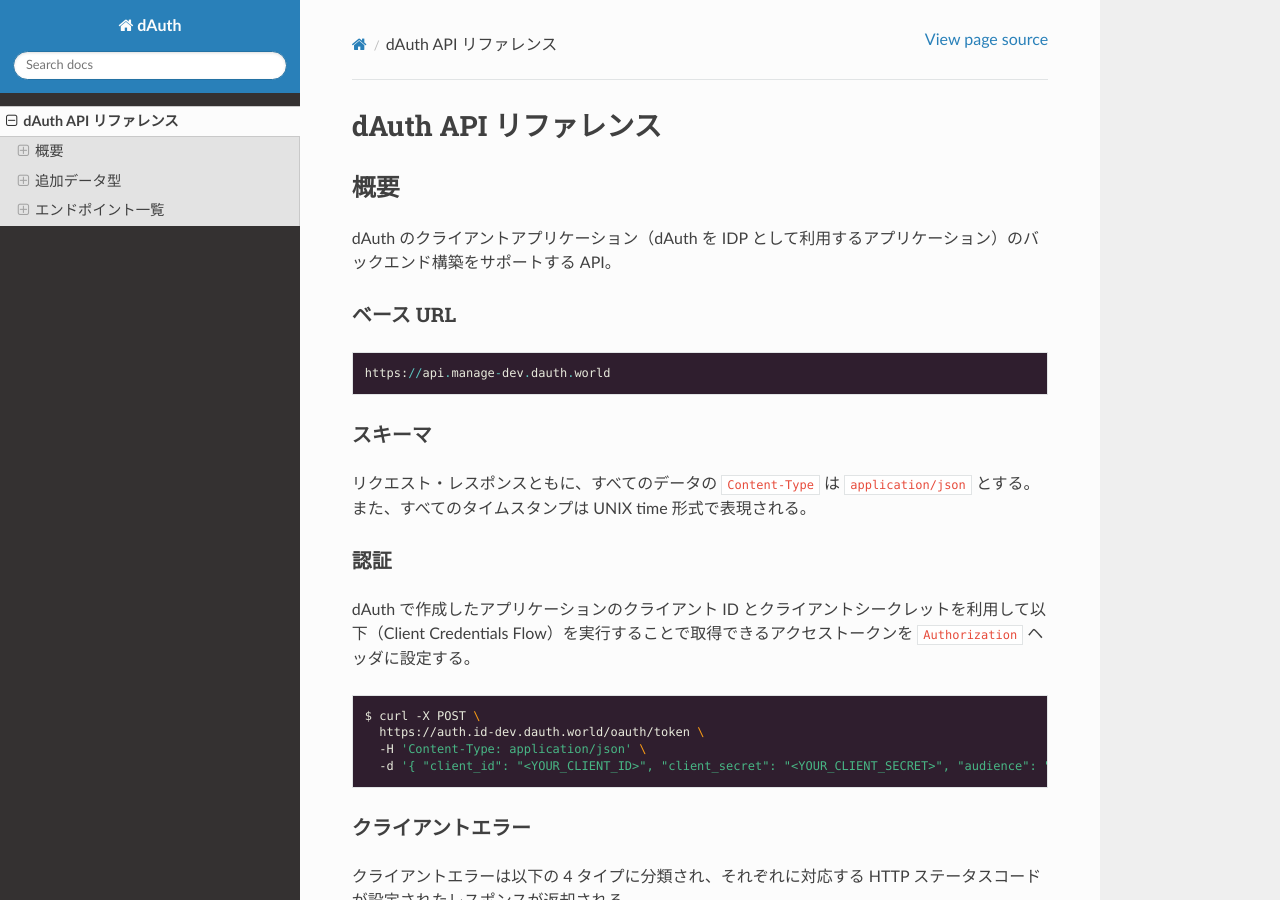
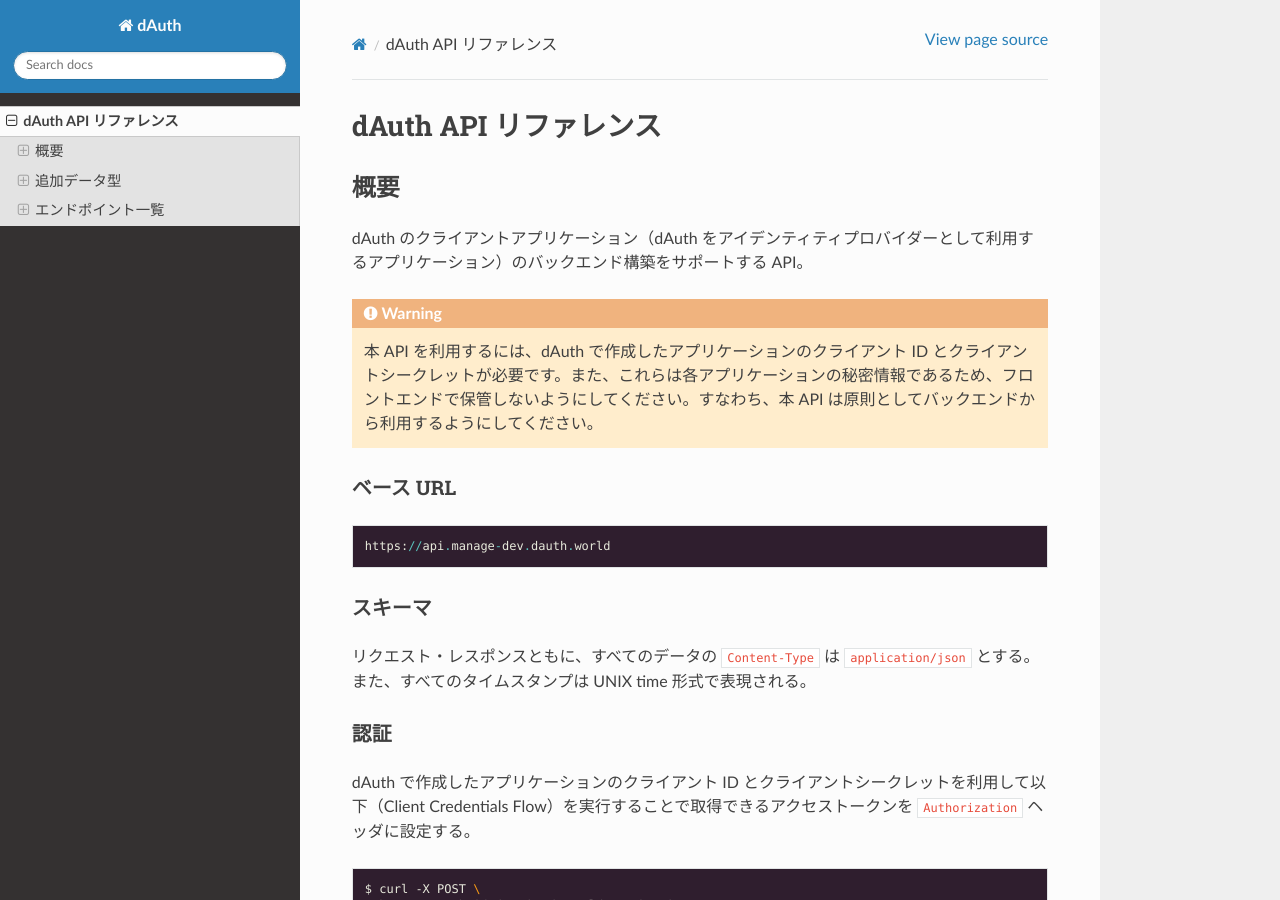
Before and after one commit to SIVIRA/unwallet-ent-dev-documents, a Sphinx documentation site: the page built from docs/dauth-api.rst, in a window 1280 px wide and 900 px high. Built offline with Sphinx 7.4.7 and the Read the Docs theme 2.0.0, drawn with Linux system fonts in a browser that asks for light colours.

Commit message:
add warnings

```diff
--- a/docs/dauth-api.rst
+++ b/docs/dauth-api.rst
@@ -5,7 +5,11 @@
 概要
 ====
 
-dAuth のクライアントアプリケーション（dAuth を IDP として利用するアプリケーション）のバックエンド構築をサポートする API。
+dAuth のクライアントアプリケーション（dAuth をアイデンティティプロバイダーとして利用するアプリケーション）のバックエンド構築をサポートする API。
+
+.. warning::
+
+  本 API を利用するには、dAuth で作成したアプリケーションのクライアント ID とクライアントシークレットが必要です。また、これらは各アプリケーションの秘密情報であるため、フロントエンドで保管しないようにしてください。すなわち、本 API は原則としてバックエンドから利用するようにしてください。
 
 ベース URL
 ----------
```
